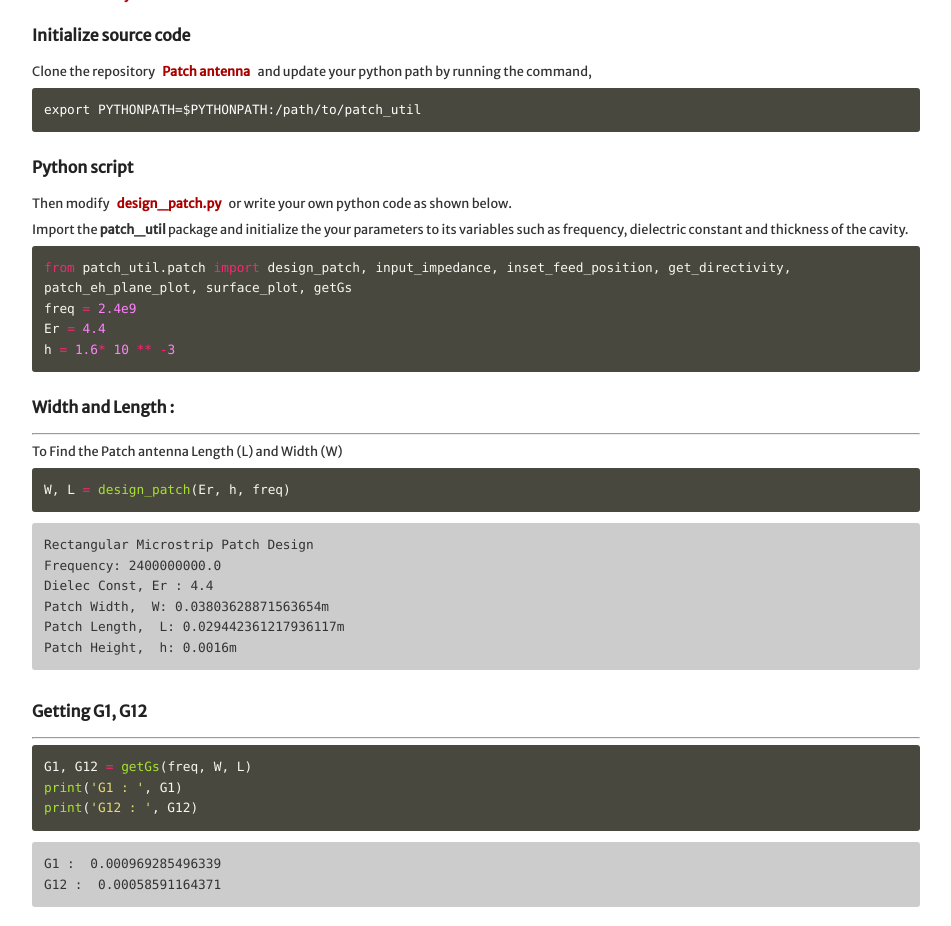
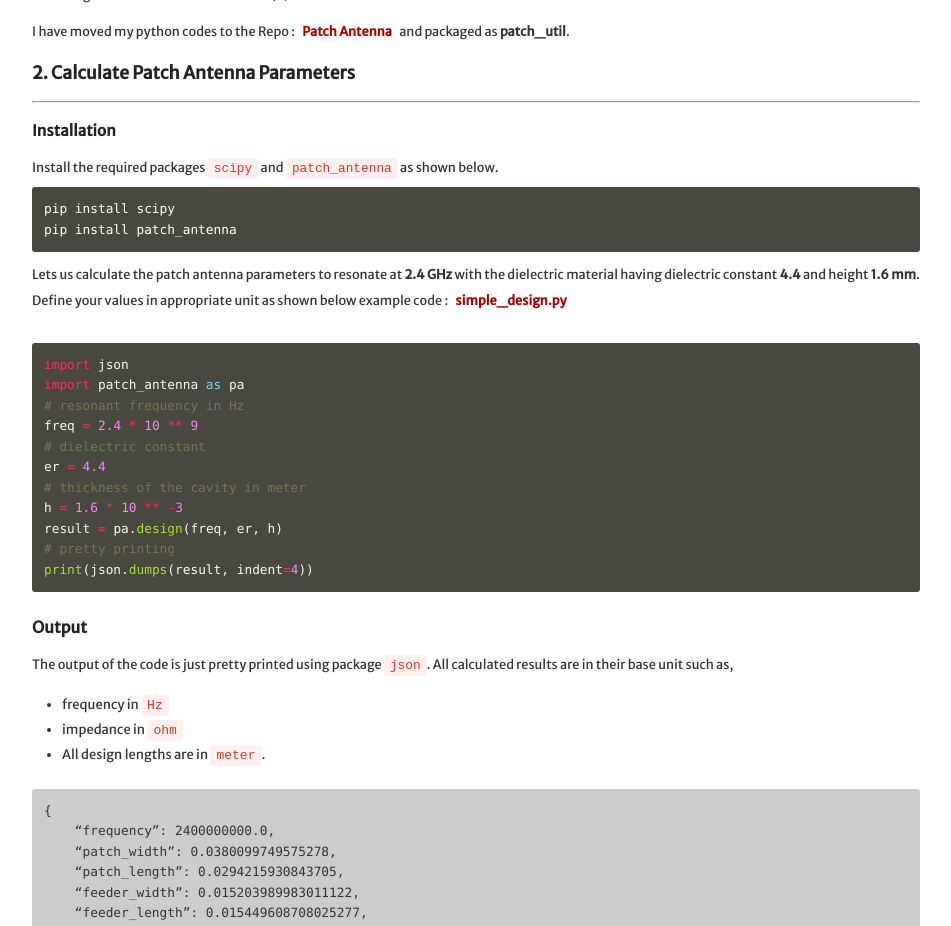
Before and after one commit to bhachauk/bhachauk.github.io, a Jekyll site: the page built from posts/wireless/_posts/2018-09-22-Design-A-Rectangular-Patch-Antenna-Using-Python.md, in a window 1280 px wide and 1400 px high, scrolled down 1124 px. Shown: the top 926 px of the window, without its empty margins (164-1115 px from the left). Built offline with Jekyll 4.4.1, drawn with Linux system fonts in a browser that asks for light colours; nearby versions of some CDN libraries; some web fonts are replaced; comment, search, counter and statistics services are not loaded; some of the changed text lies outside the part shown.

Commit message:
post update.

````diff
--- a/posts/wireless/_posts/2018-09-22-Design-A-Rectangular-Patch-Antenna-Using-Python.md
+++ b/posts/wireless/_posts/2018-09-22-Design-A-Rectangular-Patch-Antenna-Using-Python.md
@@ -1,14 +1,31 @@
 ---
-github: patch-antenna
+github: patch_antenna
 ---
+
+
+**Update 1 : 23/02/2020**
+Source code of python moved as package [patch-antenna-util](https://github.com/Bhanuchander210/patch-antenna-util/) from normal python file and the post re-organized.
+{: .refbox}
+
+
+**Update 2 : 25/02/2020**
+Directivity related equations and codes updated in post and also in package [patch-antenna-util](https://github.com/Bhanuchander210/patch-antenna-util/) from normal python file and the post re-organized.
+{: .refbox}
+
+
+**Update 3 : 25/06/2020**
+Released as python package [patch_antenna](https://pypi.org/project/patch-antenna/) in pypi and the post organized.
+{: .refbox}
 
 {: .txt-center}
 
 <kbd class="imgtitle">Contents</kbd>
 
 1. [Introduction](#1-introduction)
-1. [Antenna Parameters](#-2-calculate-patch-antenna-parameters)
-1. [Antenna Simulator](#3-antenna-simulator---live)
+1. [Antenna Parameters](#2-calculate-patch-antenna-parameters)
+1. [Description](#3-description)
+1. [Other Parameters](#4-other-parameters)
+1. [Antenna Simulator](#5-antenna-simulator---live)
 1. [References](#4-references)
 {: .contentBorder .txt-pad}
 
@@ -32,91 +49,74 @@
 ### 2. Calculate Patch Antenna Parameters
 ---
 
+
+###### Installation
+
+Install the required packages <mark>scipy</mark> and <mark>patch_antenna</mark> as shown below.
+
+```
+pip install scipy
+pip install patch_antenna
+```
+
 Lets us calculate the patch antenna parameters to resonate at **2.4 GHz** with the dielectric material
-having dielectric constant **4.4** and height **1.6 mm**. You can find the sample design code for this example in my repo as
-[design_patch.py](https://github.com/Bhanuchander210/patch-antenna/blob/master/design_patch.py).
+having dielectric constant **4.4** and height **1.6 mm**.
 
 
-The parameters are,
-
-
-- [Width and Length](#-width-and-length-)
-- [Conductance](#-getting-g1-g12)
-- [Input Impedance](#-input-impedance)
-- [Optimal Inset Feed Position](#-optimal-inset-feed-position)
-- [Directivity](#-directivity)
-
-
-##### Initialize source code
-
-Clone the repository [Patch antenna](https://github.com/Bhanuchander210/patch-antenna) and update your python path by running the command,
-
-```text
-export PYTHONPATH=$PYTHONPATH:/path/to/patch_util
-```
-
-##### Python script
-
-Then modify [design_patch.py](https://github.com/Bhanuchander210/patch-antenna/blob/master/design_patch.py) or write your own
-python code as shown below.
-
-Import the **patch_util** package and initialize the your parameters to its variables such as frequency, dielectric constant and thickness of the cavity.
-
-```python
-from patch_util.patch import design_patch, input_impedance, inset_feed_position, get_directivity, patch_eh_plane_plot, surface_plot, getGs
-freq = 2.4e9
-Er = 4.4
-h = 1.6* 10 ** -3
-```
-
-##### Width and Length :
----
-
-To Find the Patch antenna Length (L) and Width (W)
-
-```python
-W, L = design_patch(Er, h, freq)
-```
-
-Rectangular Microstrip Patch Design
-Frequency: 2400000000.0
-Dielec Const, Er : 4.4
-Patch Width,  W: 0.03803628871563654m
-Patch Length,  L: 0.029442361217936117m
-Patch Height,  h: 0.0016m
-{: .output}
-
-##### Getting G1, G12
----
-
-```python
-G1, G12 = getGs(freq, W, L)
-print('G1 : ', G1)
-print('G12 : ', G12)
-```
-
-G1 :  0.000969285496339
-G12 :  0.00058591164371
-{: .output}
-
-##### Input Impedance
----
-
-Input impedance of the patch antenna at the edge of the patch where <mark>feeder</mark> connected.
+Define your values in appropriate unit as shown below example code : [simple_design.py](https://github.com/Bhanuchander210/patch_antenna/blob/master/examples/simple_design.py)
 
 <br>
 
 ```python
-Rin = input_impedance(freq, W, L)
+import json
+import patch_antenna as pa
+# resonant frequency in Hz
+freq = 2.4 * 10 ** 9
+# dielectric constant
+er = 4.4
+# thickness of the cavity in meter
+h = 1.6 * 10 ** -3
+result = pa.design(freq, er, h)
+# pretty printing
+print(json.dumps(result, indent=4))
 ```
 
-Input Impedance: 321.502648844 ohms
+##### Output
+
+The output of the code is just pretty printed using package <mark>json</mark>. All calculated results are in their base unit such as,
+- frequency in <mark>Hz</mark>
+- impedance in <mark>ohm</mark>
+- All design lengths are in <mark>meter</mark>.
+
+{
+    "frequency": 2400000000.0,
+    "patch_width": 0.0380099749575278,
+    "patch_length": 0.0294215930843705,
+    "feeder_width": 0.015203989983011122,
+    "feeder_length": 0.015449608708025277,
+    "inset_gap_width": 0.007601994991505561,
+    "inset_length": 0.010914409094654586,
+    "ground_length": 0.05447120179239577,
+    "ground_width": 0.06281396494053892,
+    "input_edge_impedance": 321.50075290241097
+}
 {: .output}
 
-<br>
 
-##### Optimal Inset Feed position
+### 3. Description
 ---
+
+##### Patch Antenna Feed Types
+
+There are multiple types of feeding to patch antenna. This design output is used for these two types shown below,
+
+<kbd class="imgtitle">Patch antenna feeding types</kbd>
+
+<div class="imgbrd">
+<img src="/images/patch/patch_antenna_types.png" style="width:800px;"/>
+</div>
+
+##### Optimal Inset Feed position (inset_length)
 
 Optimal inset feed length calculated to reduce the input impedance of feeding point to the patch.
 This optimal point can be calculated from the standard impedance <mark> 50 Ohm </mark> and length of the designed patch
@@ -129,19 +129,45 @@
 ![Plot](/images/inset.png)
 {: .imgbrd }
 
-The Input impedance and length of the patch antenna decides the optimal input impedance point. According to that,
-the length can be obtained from the method <mark>insetFeedPosition()</mark> like shown below.
+**Note:**
 
-<br>
+> Basic design steps and related details are completed here. Hope you got your antenna design.
+Following contents use another development github repository **Patch-antenna-util**. If you wish to know more about this,
+proceed the following.
+
+
+### 4. Other Parameters
+---
+
+Other parameters such as **directivity**, **EHPlane** and **Surface plot** are organized in the another
+repository [Patch antenna util](https://github.com/Bhanuchander210/patch-antenna-util). Follow below steps if the above
+discussed details required otherwise skip this.
+
+
+##### Initialize source code
+
+Clone the repository [Patch antenna util](https://github.com/Bhanuchander210/patch-antenna-util) and update your python path by running the command,
+
+
+git clone https://github.com/Bhanuchander210/patch-antenna-util.git
+cd patch-antenna-util
+export PYTHONPATH=$PYTHONPATH:/path/to/patch_util
+{: .output}
+
+##### Python script
+
+Then modify [design_patch.py](https://github.com/Bhanuchander210/patch-antenna/blob/master/design_patch.py) or write your own
+python code as shown below.
+
+Import the **patch_util** package and initialize the your parameters to its variables such as frequency, dielectric constant and thickness of the cavity.
 
 ```python
-print('Inset Feed Position : '+ insetFeedPosition(Rin, L))
+from patch_util.patch import get_directivity, patch_eh_plane_plot, surface_plot, get_i1
+freq = 2.4e9
+er = 4.4
+h = 1.6* 10 ** -3
 ```
 
-Inset Feed Position :  0.0109221252235
-{: .output}
-
-<br>
 
 ##### Directivity
 ---
@@ -168,7 +194,8 @@
 The script to calculate <mark>i1</mark> value has been implemented as method <mark>get_i1()</mark> when the other one <mark>i2</mark> skipped because of complexity.
 
 ```python
-i1 = get_i1(W, freq)
+patch_width = result['patch_width']
+i1 = get_i1(patch_width, freq)
 print("The value for equation (14-53a) : ", i1)
 ```
 
@@ -193,7 +220,6 @@
 {: .output}
 
 <br>
-
 
 
 ##### Fields of Electric and Magnetic Plane - Plot
@@ -235,14 +261,3 @@
     - [Antenna patch Post-2](https://medium.com/python-pandemonium/antenna-arrays-and-python-calculating-directivity-84a2cfea0739)
     - [Patch-antenna GitHub Repository](https://github.com/Bhanuchander210/patch-antenna.git)
 {: .refbox}
-
-
-
-**Update 1 : 23/02/2020**
-Source code of python moved as package [patch_util](https://github.com/Bhanuchander210/patch-antenna/tree/master/patch_util) from normal python file and the post re-organized.
-{: .refbox}
-
-
-**Update 2 : 25/02/2020**
-Directivity related equations and codes updated in post and also in package [patch_util](https://github.com/Bhanuchander210/patch-antenna/tree/master/patch_util) from normal python file and the post re-organized.
-{: .refbox}
````
Also changed, not shown: other parts of posts/wireless/_posts/2018-09-22-Design-A-Rectangular-Patch-Antenna-Using-Python.md (+2 -2 lines).
